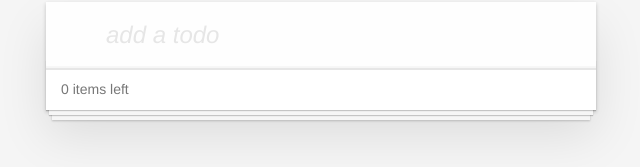
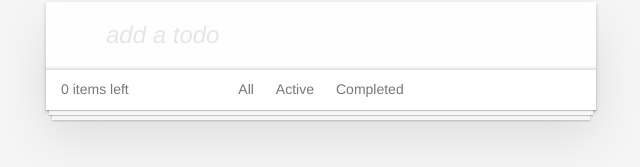
Before and after one commit to bernard-ng/vuejs-todos, a Vue app: page / in a window 1280 px wide. Shown: the part 128-295 px from the top of the page, without its empty margins (319-959 px from the left). Built offline with nearby package versions, Linux system fonts and the light colour scheme.

Commit message:
[FEAT] init todo filters feature

```diff
--- a/src/components/Todos.vue
+++ b/src/components/Todos.vue
@@ -16,6 +16,11 @@
         </div>
         <footer class="footer">
             <span class="todo-count"><strong>{{ remaing }}</strong> items left</span>
+            <ul class="filters">
+                <li><a href="#">All</a></li>
+                <li><a href="#">Active</a></li>
+                <li><a href="#">Completed</a></li>
+            </ul>
         </footer>
     </section>
 </template>
```
